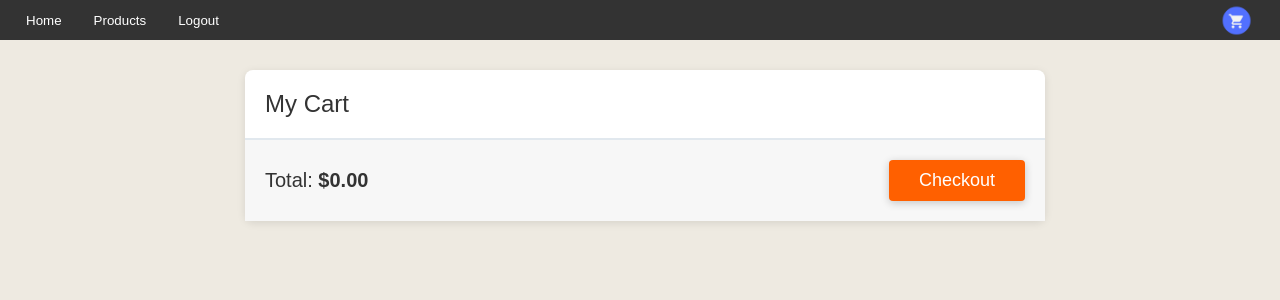
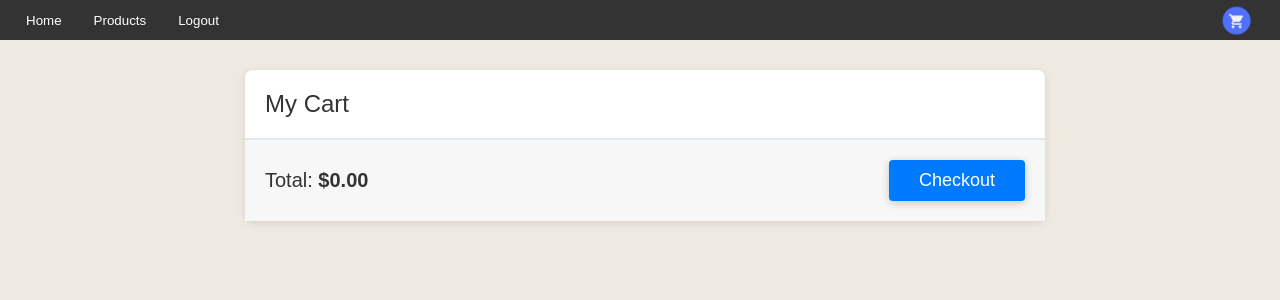
Before and after one commit to brandon-medina/Capstone, a React (Vite) app: page /cart in a window 1280 px wide. Shown: the top 300 px of the page. Built offline with nearby package versions, Linux system fonts and the light colour scheme; sample sign-in values are in the browser's storage.

Commit message:
Tweaked the style file to make the cart image fit

```diff
--- a/src/styles/mycart.css
+++ b/src/styles/mycart.css
@@ -90,7 +90,7 @@
   }
 
   .checkout-btn {
-    background-color: #ff6000;
+    background-color: #007bff;
     color: white;
     padding: 10px 30px;
     font-size: 18px;
@@ -99,7 +99,7 @@
   }
 
   .checkout-btn:hover {
-    background-color: #e67300; /* Darker shade of the original orange */
+    background-color: #005ec2; /* Darker shade of the original orange */
     color: #fff; /* Keep text color white */
   }
 
```
